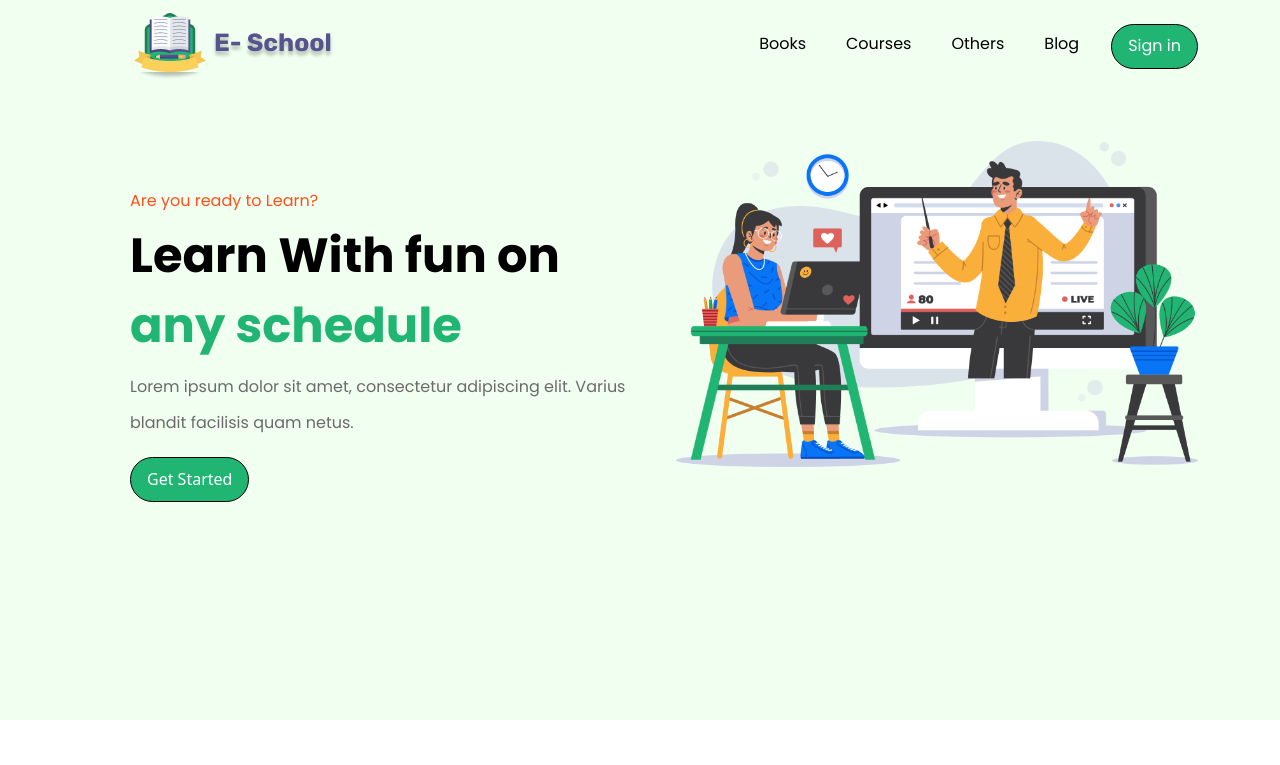
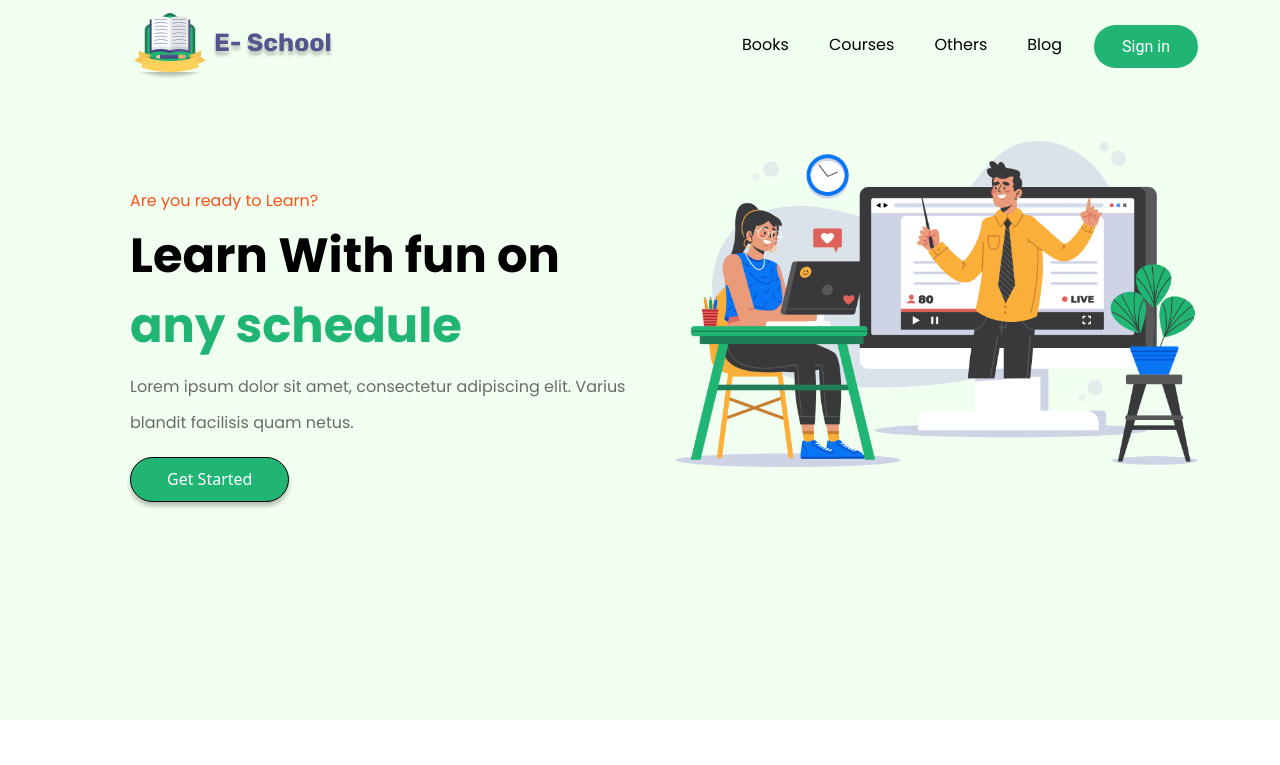
Before and after one commit to shehad-404/E_School, a plain HTML site: page index.html in a window 1280 px wide. Shown: the top 765 px of the page. Drawn offline with nearby package versions, Linux system fonts and the light colour scheme.

Commit message:
Update style.css

```diff
--- a/css/style.css
+++ b/css/style.css
@@ -68,11 +68,15 @@ color: #fff;
 
     background-color: #21B573;
 
-padding: 12px 16px;
+    padding: 12px 36px;
 
     border-radius: 33px;
 
     border: 1px solid black;
+
+    transition: .4s all ease-in-out;
+
+    box-shadow: 0px 4px 4px 0px rgba(0, 0, 0, 0.25);
 }
 .btn-custom:hover{
     background-color: #0f5736;
@@ -97,21 +101,16 @@ border: 1px solid black;
     border: 1px solid black;
 } */
 #sign{
+    font-family: Roboto;
     font-size: 16px;
-
-    line-height: 18.75px;
-
+    line-height: normal;
+    font-style: normal;
     font-weight: 400;
-
     color: #fff;
-
     background-color: #21B573;
-
-    padding: 12px 16px;
-
+    padding: 12px 28px;
     border-radius: 33px;
-
-    border: 1px solid black;
+    transition: .4s all ease-in-out;
 }
 #sign:hover{
     background-color: #0f5736;
@@ -123,12 +122,14 @@ border: 1px solid black;
     background-color: #F8FFFB;
 
     padding: 50px 0;
+
+    height: 100%;
 }
 .feature-content img{
 
     width: 20%;
+    justify-content: center;
 
-justify-content: center;
 }
 .feature-content h2{
 
@@ -235,6 +236,7 @@ border-radius: 33px;
     background: #21B573;
 
     margin: 20px 0;
+    transition: .4s all ease-in-out;
 }
 .btn-course:hover{
     background-color: #0f5736;
@@ -254,9 +256,7 @@ margin: 0;
     padding: 0;
     }
 
-ul {
 
-}
 .course ul li{
 
     color: #585859;
@@ -314,6 +314,8 @@ font-style: normal;
     font-weight: 400;
 
     line-height: 30px;
+
+    padding: 30px 0;
 }
 
 /* footer section  */
@@ -347,6 +349,23 @@ footer li{
 
     list-style: none;
 
+    /* color: #fff;
+
+    color: #FFF;
+
+    font-family: Poppins;
+
+    font-size: 16px;
+
+    font-style: normal;
+
+    font-weight: 400;
+
+    line-height: 30px; */
+}
+footer li a{
+   text-decoration: none;
+
     color: #fff;
 
     color: #FFF;
@@ -361,6 +380,7 @@ font-weight: 400;
 
     line-height: 30px;
 }
+
 footer h4{
     color: #FFF;
     font-family: Poppins;
```
Lines whose indentation alone changed are shown as unchanged.
